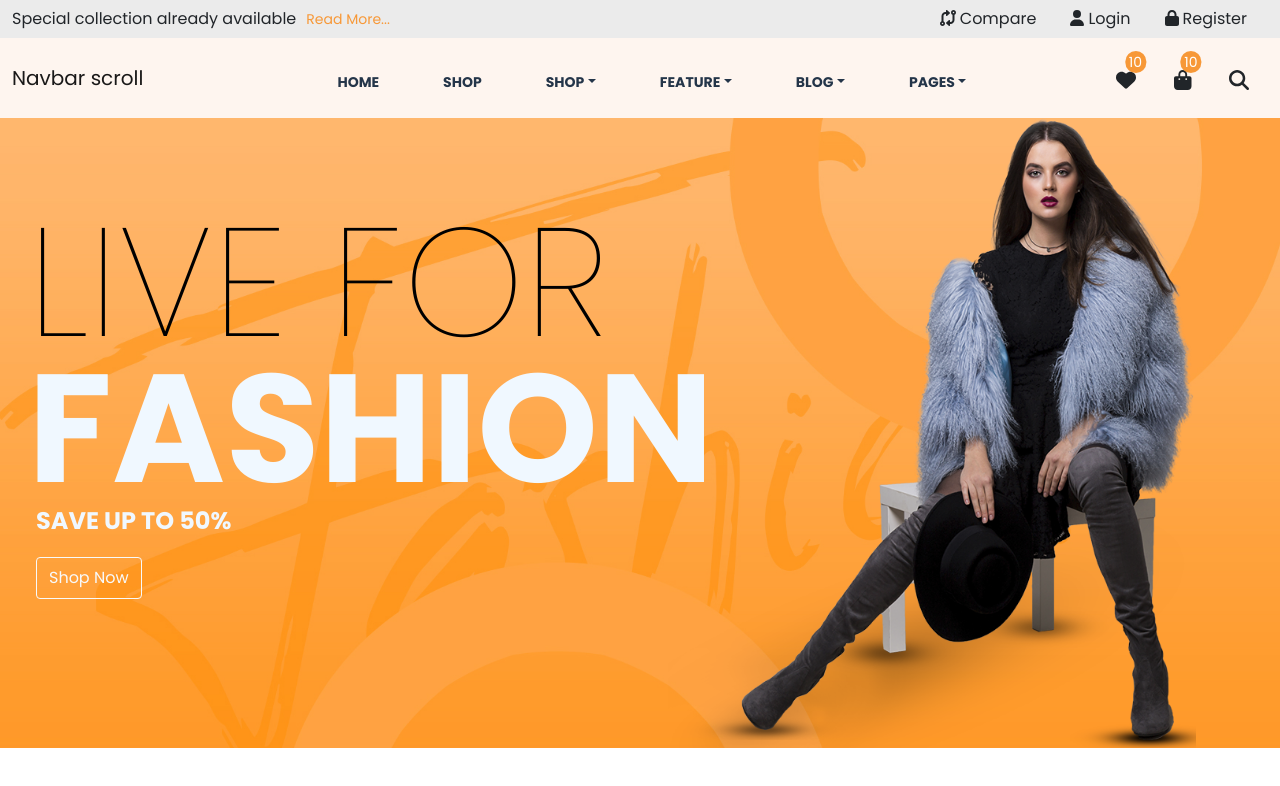
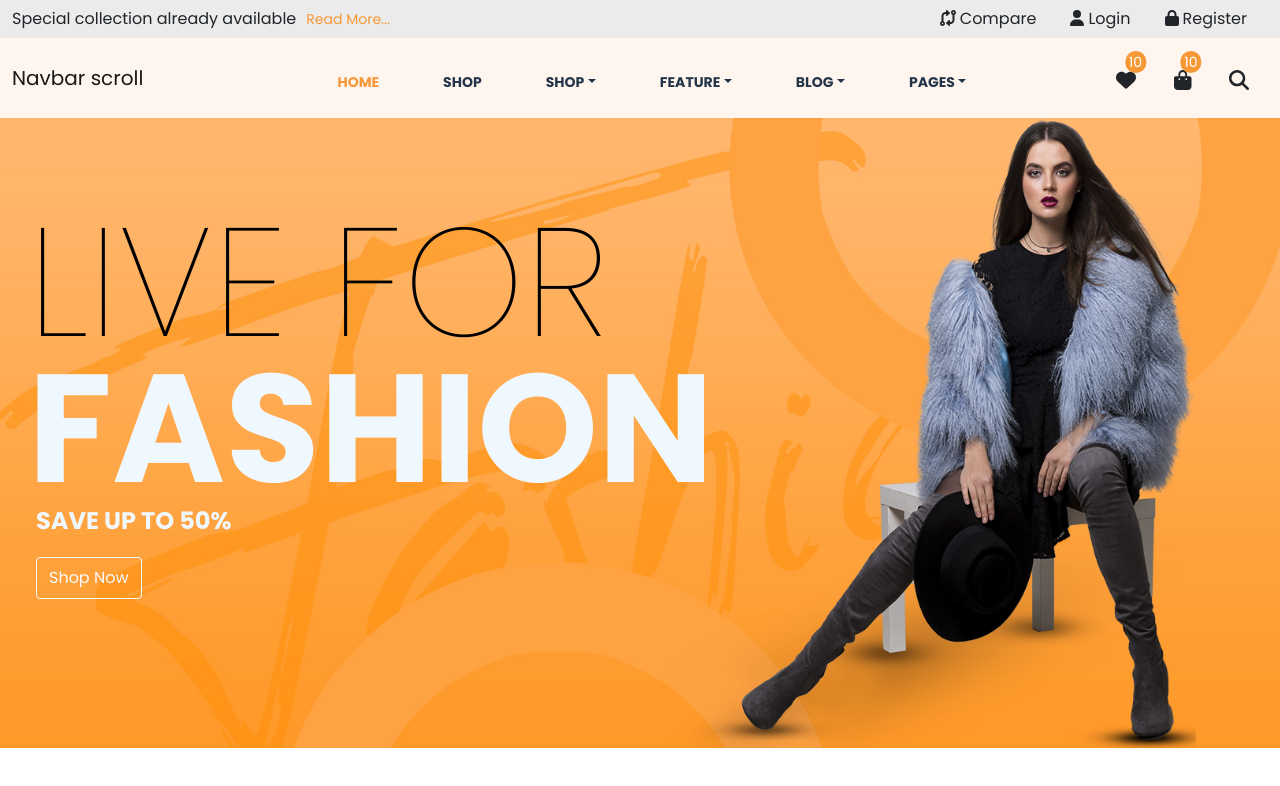
Before and after one commit to kakon-ray/AND-SHOP, a React (Create React App) app: page / in a window 1280 px wide. Shown: the top 786 px of the page. Built offline with nearby package versions, Linux system fonts and the light colour scheme.

Commit message:
React router active nav component use and success

```diff
--- /dev/null
+++ b/src/component/CustomLink/CustomLink.js
@@ -0,0 +1,23 @@
+import React from "react";
+import { Link, useMatch, useResolvedPath } from "react-router-dom";
+
+function CustomLink({ children, to, ...props }) {
+  let resolved = useResolvedPath(to);
+  let match = useMatch({ path: resolved.pathname, end: true });
+
+  return (
+    <div>
+      <Link
+        style={{
+          color: match ? "#f79837" : "#243549",
+        }}
+        to={to}
+        {...props}
+      >
+        {children}
+      </Link>
+    </div>
+  );
+}
+
+export default CustomLink;
--- a/src/component/Navbar/HeaderNav.css
+++ b/src/component/Navbar/HeaderNav.css
@@ -10,11 +10,6 @@
 }
 .navbar-light .navbar-nav .nav-link {
   color: #243549;
-}
-
-.navbar-light .navbar-nav .nav-link:focus,
-.navbar-light .navbar-nav .nav-link:hover {
-  color: #f79837 !important;
 }
 
 .navbar {
@@ -58,7 +53,7 @@
 }
 
 .dropdown-menu[data-bs-popper] {
-  top: 145%;
+  top: 188%;
   left: 0%;
 }
 
--- a/src/component/Navbar/HeaderNav.js
+++ b/src/component/Navbar/HeaderNav.js
@@ -17,6 +17,7 @@
 import OffCanvas from "../OffCanvas/OffCanvas";
 
 import { Link } from "react-router-dom";
+import CustomLink from "../CustomLink/CustomLink";
 
 const HeaderNav = () => {
   const [show, setShow] = useState(false);
@@ -35,20 +36,12 @@
               style={{ maxHeight: "100px" }}
               navbarScroll
             >
-              <Link
-                to="/"
-                style={{ textDecoration: "none" }}
-                className="nav-link"
-              >
+              <CustomLink to="/" className="nav-link">
                 Home
-              </Link>
-              <Link
-                to="/shop"
-                style={{ textDecoration: "none" }}
-                className="nav-link"
-              >
+              </CustomLink>
+              <CustomLink to="/shop" className="nav-link">
                 Shop
-              </Link>
+              </CustomLink>
 
               <NavDropdown
                 title="SHOP"
@@ -88,14 +81,9 @@
                 </div>
               </NavDropdown>
               <NavDropdown title="FEATURE" id="navbarScrollingDropdown">
-                <NavDropdown.Item href="#action3">FEATURE</NavDropdown.Item>
-                <NavDropdown.Item href="#action4">
-                  Another action
-                </NavDropdown.Item>
-                <NavDropdown.Divider />
-                <NavDropdown.Item href="#action5">
-                  Something else here
-                </NavDropdown.Item>
+                <CustomLink to="/shop" className="nav-link">
+                  Shop
+                </CustomLink>
               </NavDropdown>
               <NavDropdown title="BLOG" id="navbarScrollingDropdown">
                 <NavDropdown.Item href="#action3">BLOG</NavDropdown.Item>
```
